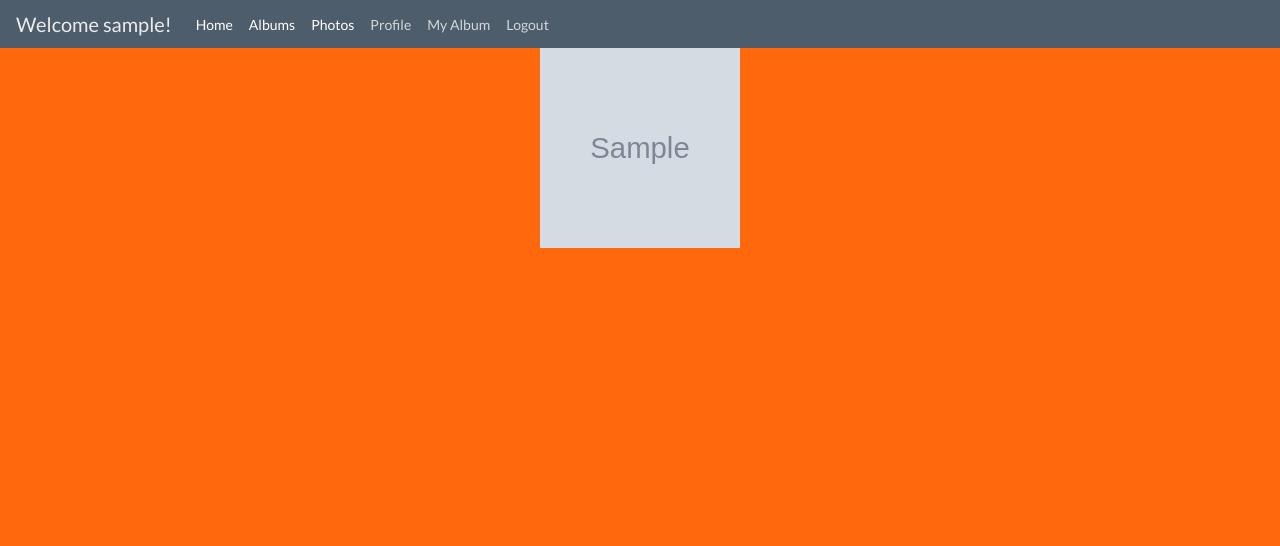
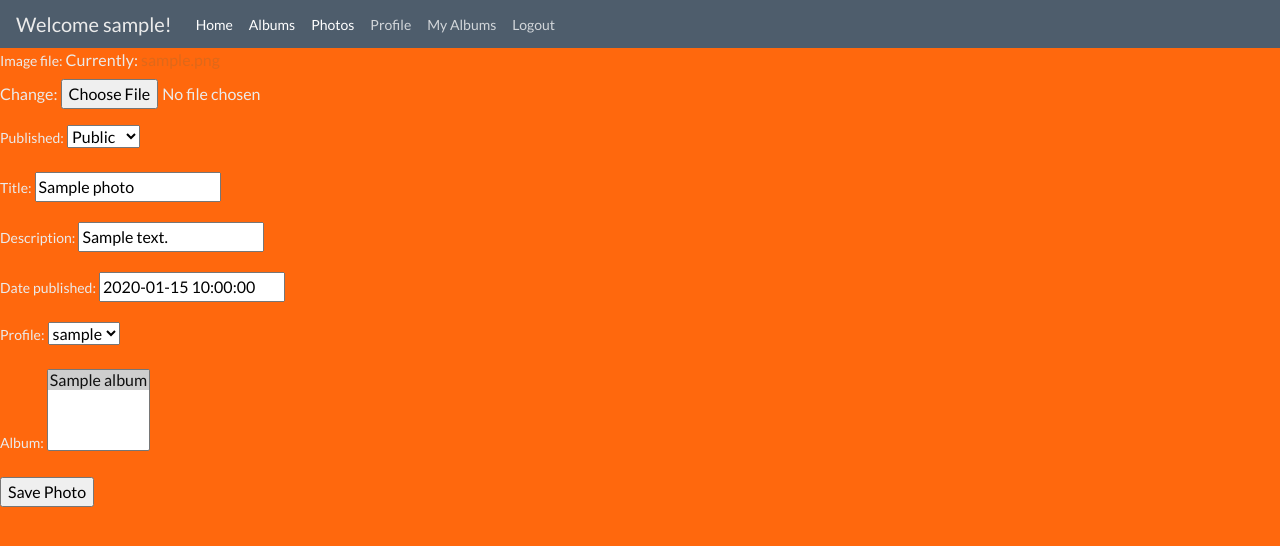
Before and after one commit to hcodydibble/django-imager, a Django app: page /images/photos/1/edit in a window 1280 px wide. Shown: the top 546 px of the page. Run offline with Django 3.2, Linux system fonts and the light colour scheme; a user stored in the database is signed in; tables that the repository leaves empty hold one stand-in row (values such as "Sample post"); grey boxes marked "Sample" are stand-in pictures; some libraries are stand-ins or nearby versions.

Commit message:
added edit photo form

```diff
--- a/django_imager/templates/django_imager/base.html
+++ b/django_imager/templates/django_imager/base.html
@@ -37,7 +37,7 @@
             <a class="nav-link" href="{% url 'profile' %}">Profile</a>
           </li>
           <li class="nav-item">
-            <a class="nav-link" href="{% url 'library' %}">My Album</a>
+            <a class="nav-link" href="{% url 'library' %}">My Albums</a>
           </li>
           <li class="nav-item">
             <a class="nav-link" href="{% url 'logout' %}">Logout</a>
--- /dev/null
+++ b/django_imager/templates/django_imager/edit_photo.html
@@ -0,0 +1,9 @@
+{% extends 'django_imager/base.html' %}
+
+{% block content %}
+<form class="" method="post" enctype="multipart/form-data">
+  {% csrf_token %}
+  {{ form.as_p }}
+  <input type="submit" value="Save Photo"/>
+</form>
+{% endblock %}
--- a/django_imager/templates/django_imager/photo.html
+++ b/django_imager/templates/django_imager/photo.html
@@ -11,6 +11,7 @@
   <p>{{ photo.description }}</p>
   {% endif %}
   <p>{{ photo.date_uploaded }}</p>
+  <a href="{% url 'photo_edit' pk=photo.id %}"><button class='btn btn-primary luul'>Edit</button><a/>
 </div>
 
 {% endblock %}
--- a/imager_images/forms.py
+++ b/imager_images/forms.py
@@ -30,3 +30,13 @@ class UpdateAlbum(forms.ModelForm):
 
         model = Album
         exclude = []
+
+
+class UpdatePhoto(forms.ModelForm):
+    """docstring for UpdatePhoto."""
+
+    class Meta:
+        """."""
+
+        model = Photo
+        exclude = []
--- a/imager_images/urls.py
+++ b/imager_images/urls.py
@@ -1,7 +1,15 @@
 """Images URLS."""
 
 from django.conf.urls import url
-from imager_images.views import LibraryView, AlbumView, PhotoView, AlbumFormView, PhotoFormView, PublicPhotos, PublicAlbums, AlbumEditView
+from imager_images.views import (LibraryView,
+                                 AlbumView,
+                                 PhotoView,
+                                 AlbumFormView,
+                                 PhotoFormView,
+                                 PublicPhotos,
+                                 PublicAlbums,
+                                 AlbumEditView,
+                                 PhotoEditView)
 
 urlpatterns = [
     url(r'library', LibraryView.as_view(), name='library'),
@@ -10,7 +18,7 @@ urlpatterns = [
     url(r'^albums/(?P<pk>\d+)/edit', AlbumEditView.as_view(), name='album_edit'),
 
     url(r'^photo/(?P<pk>\d+)', PhotoView.as_view(), name='photo'),
-    url(r'^photo/(?P<pk>\d+)/edit', PhotoView.as_view(), name='photo'),
+    url(r'^photos/(?P<pk>\d+)/edit', PhotoEditView.as_view(), name='photo_edit'),
 
     url(r'^album/add$', AlbumFormView.as_view(), name='new_album'),
     url(r'^photo/add$', PhotoFormView.as_view(), name='new_photo'),
--- a/imager_images/views.py
+++ b/imager_images/views.py
@@ -2,7 +2,7 @@
 
 from imager_images.models import Album, Photo
 from django.views.generic import ListView, DetailView, CreateView, UpdateView
-from .forms import NewPhotoForm, UpdateAlbum
+from .forms import NewPhotoForm, UpdateAlbum, UpdatePhoto
 
 
 class AlbumFormView(CreateView):
@@ -28,7 +28,6 @@ class AlbumEditView(UpdateView):
     model = Album
     template_name = 'django_imager/edit_album.html'
     form_class = UpdateAlbum
-    # fields = ['title', 'description', 'cover', 'published']
     success_url = 'library'
 
     def get_object(self, queryset=None):
@@ -57,6 +56,24 @@ class PhotoFormView(CreateView):
             return self.form_valid(form)
         else:
             return self.form_invalid(form)
+
+
+class PhotoEditView(UpdateView):
+    """docstring for PhotoEditView."""
+
+    model = Photo
+    template_name = 'django_imager/edit_photo.html'
+    form_class = UpdatePhoto
+    success_url = 'library'
+
+    def get_object(self, queryset=None):
+        """."""
+        album = Photo.objects.get(id=self.kwargs['pk'])
+        return album
+
+    def form_valid(self, form):
+        """."""
+        return super(PhotoEditView, self).form_valid(form)
 
 
 class LibraryView(ListView):
```
